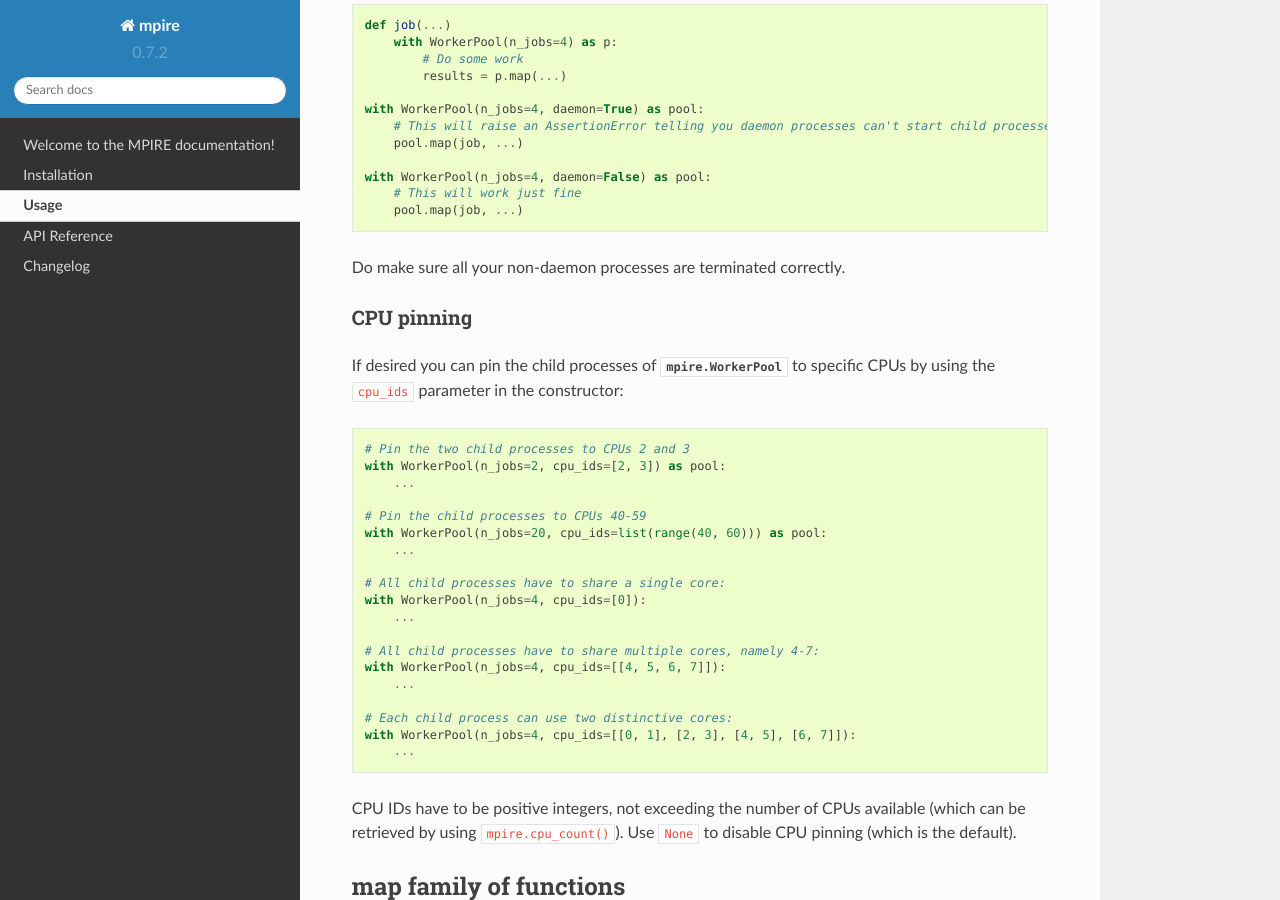
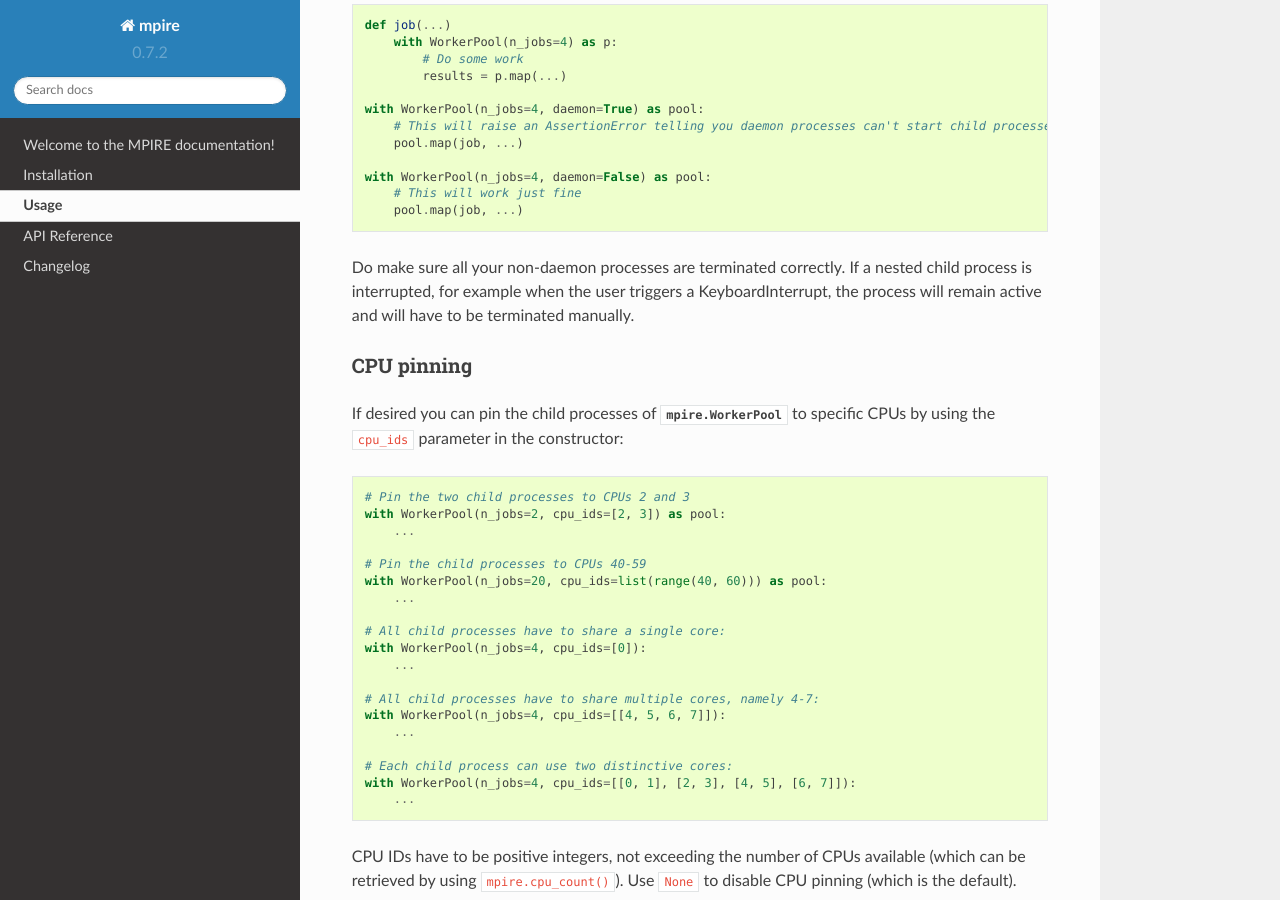
Before and after one commit to sybrenjansen/mpire, a Sphinx documentation site: the page built from docs/usage/index.rst, in a window 1280 px wide and 900 px high, scrolled down 1681 px. Built offline with Sphinx 7.4.7 and the Read the Docs theme 2.0.0, drawn with Linux system fonts in a browser that asks for light colours.

Commit message:
Added additional information on nested workers

```diff
--- a/docs/usage/index.rst
+++ b/docs/usage/index.rst
@@ -78,7 +78,9 @@ daemon, to allow for nested structures:
         # This will work just fine
         pool.map(job, ...)
 
-Do make sure all your non-daemon processes are terminated correctly.
+Do make sure all your non-daemon processes are terminated correctly. If a nested child process is interrupted, for
+example when the user triggers a KeyboardInterrupt, the process will remain active and will have to be terminated
+manually.
 
 
 CPU pinning
```
